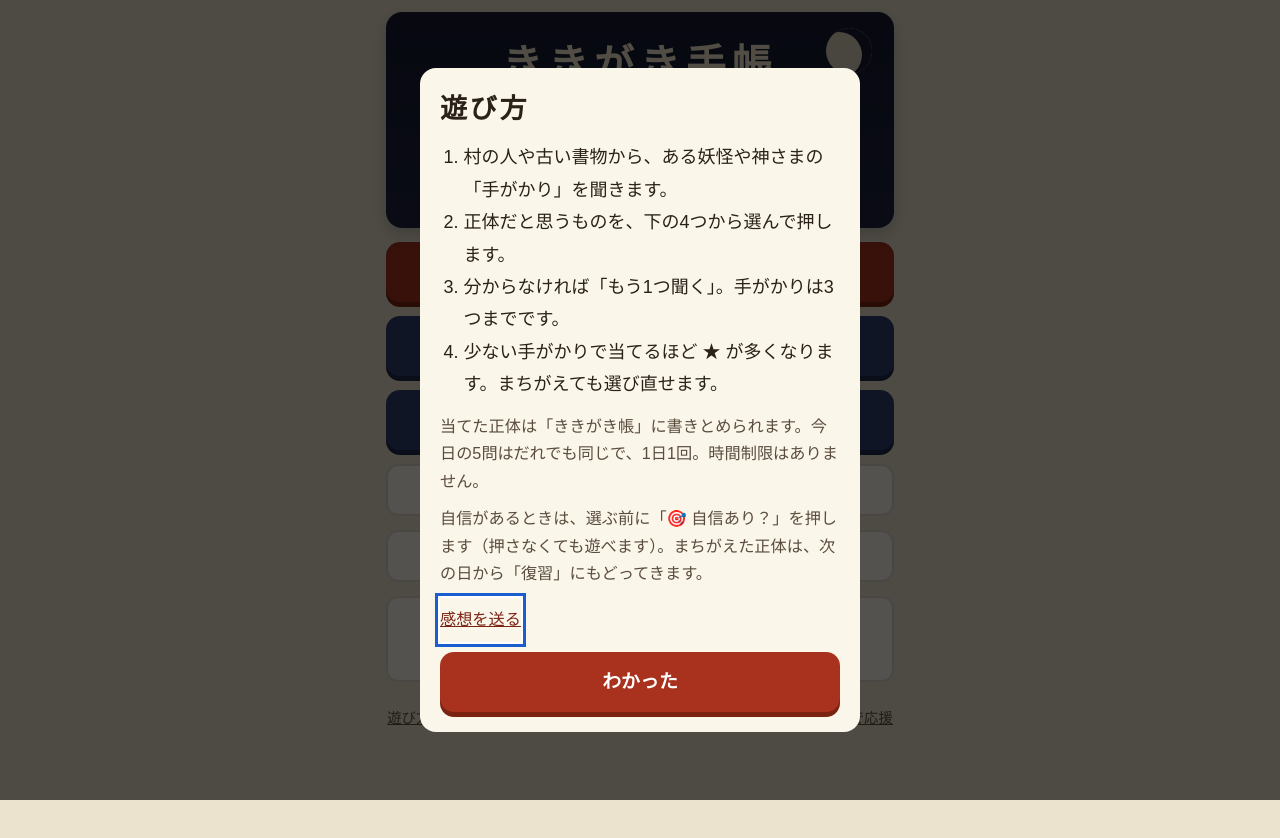
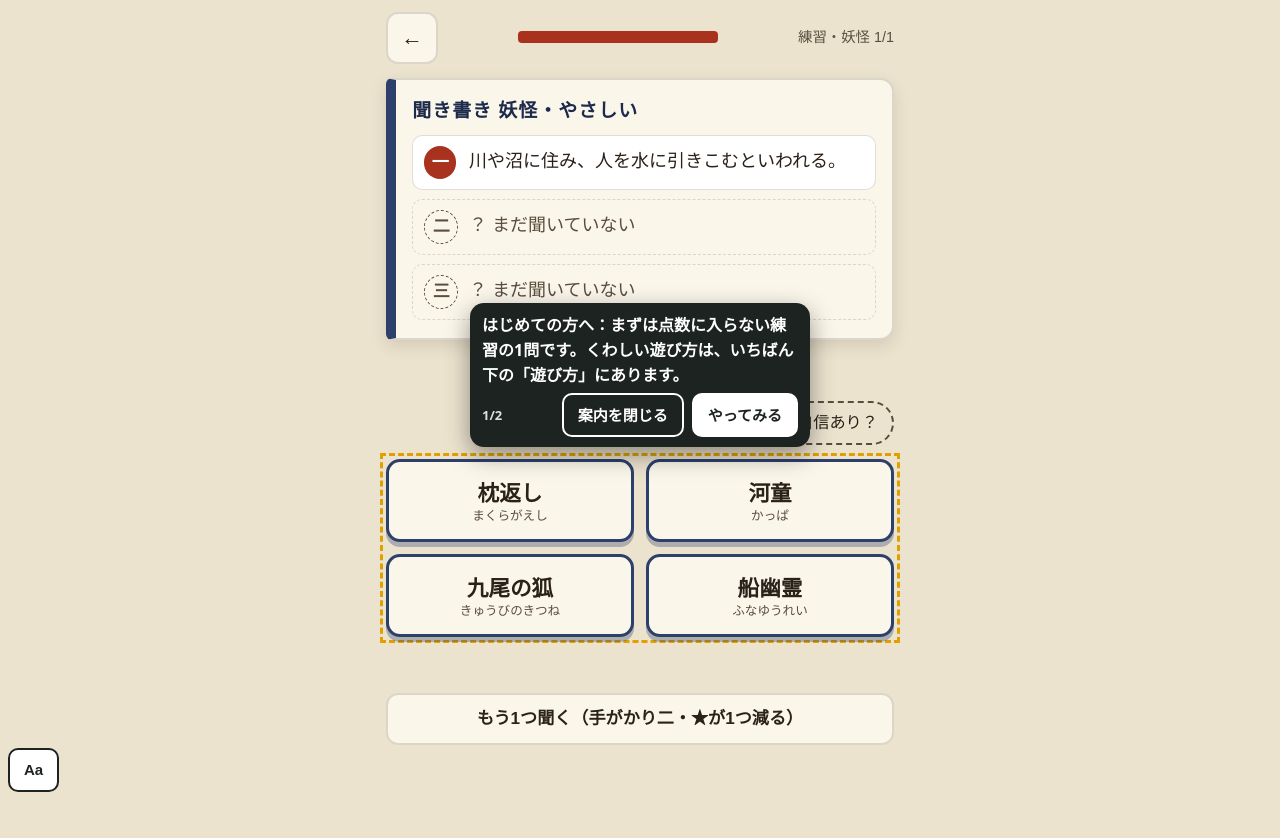
Before and after one commit to satou-aaaaa/kikigaki-techo, a plain HTML site: page index.html in a window 1280 px wide. Drawn offline with Linux system fonts and the light colour scheme; a web font is replaced by a local one.

Commit message:
ひな形の共通部品を写す（shared-workflows 67f7985） (#14)
Co-authored-by: template-sync <41898283+github-actions[bot]@users.noreply.github.com>

```diff
--- a/index.html
+++ b/index.html
@@ -341,7 +341,8 @@ html.a11y-say body{padding-bottom:calc(64px + env(safe-area-inset-bottom,0px))!i
 //      （incidents/2026-11-21-hand-copied-helpers-drift.md）。
 //      あわせて、はじめて遊ぶ人への案内（吹き出し Core.coach）を足した。長い「遊び方」の窓の代わりに、練習の1問を遊びながら
 //      その場で一言ずつ教える（NN/g「Mobile Instructional Overlays」・Andersen ほか CHI 2012「The Impact of Tutorials on Games of Varying Complexity」）。
-//   3: 2026-11-22 吹き出しを出しているあいだ 0.4 秒ごとに場所を測り直す（古い場所に残って押す所を隠すことがあった）。ボタンの字を「案内を閉じる」に
+//   3: 2026-11-22 吹き出しを出しているあいだ 0.4 秒ごとに場所を測り直す（古い場所に残って押す所を隠すことがあった）。ボタンの字を「案内を閉じる」に。
+//      段の wait（その所が出るまで待つ）を足した。全ゲームの「はじめての練習」を sync-template の migrateFirstPlay が足すため
 //   2: 2026-11-22 感想フォームのゲーム名を、渡さなければ題（<title>）から入れる。sync-template が全ゲームを game-core に切り替える（migrateCore）ため
 // 決まり: 外へ通信しない。ゲームの関数の名前（toast・buzz など）は上書きしない（Core.toast などで呼ぶ）。
 (function () {
@@ -427,6 +428,7 @@ html.a11y-say body{padding-bottom:calc(64px + env(safe-area-inset-bottom,0px))!i
   //   sel   …… 吹き出しを付ける所。まだ画面に無いあいだは待つ（ゲームが画面を作り直しても付け直す）
   //   until …… その所が画面に出たら次へ進む（答えた・正解した など）。無ければ sel を押したら次へ
   //   button …… 押すと次へ進むボタンの字（読むだけの吹き出し）
+  //   wait  …… その所が画面に出るまで、この吹き出しは出さずに待つ（答えたあとにだけ「次へ」を指す など）
   //   pos   …… "below"（既定）か "above"。その側に場所が無ければ、ページを少し動かして場所を空ける（読む所を隠さないため）
   // 吹き出しは押す所を隠さない（上か下の空いたほうに出す）。「案内を閉じる」と Esc でいつでもやめられる。
   const coach = (() => {
@@ -461,7 +463,7 @@ html.a11y-say body{padding-bottom:calc(64px + env(safe-area-inset-bottom,0px))!i
       while (steps && i < steps.length && steps[i].until && find(steps[i].until)) i++;
       if (!steps) return;
       if (i >= steps.length) return stop(true);
-      const st = steps[i], el = find(st.sel);
+      const st = steps[i], el = st.wait && !find(st.wait) ? null : find(st.sel);
       if (!el) { box.hidden = true; mark(null); return; }
       box.hidden = false; mark(el);
       const fresh = shown !== i;
@@ -897,7 +899,7 @@ function home() {
   $("go-cal").onclick = () => cal();
   $("go-ach").onclick = achView;
   bindFooter(); toTop();
-  if (!s.tut) openHow();
+  if (!s.tut) firstPlay();
 }
 function practiceMenu() {
   app.innerHTML = `<header><button class="icon" id="back" aria-label="もどる">←</button><h1>練習<small>今日の記録には入りません（ききがき帳には載ります）</small></h1></header>
@@ -907,6 +909,27 @@ function practiceMenu() {
   document.querySelectorAll(".lv button").forEach((b) => (b.onclick = () => startRun("p", b.dataset.c)));
   bindFooter(); toTop();
 }
+// first-play:begin（shared-workflows の scripts/sync-template.mjs が足した。直すときはひな形を直す）
+// はじめての人：長い「遊び方」の窓を出さず、点数に入らない練習の1問を遊びながら、吹き出しで一言ずつ教える（game-core の Core.coach）。
+// 「見た」は始めたその場で残す（途中でやめても、次からはふつうに始まる。くわしい遊び方はいつでもいちばん下の「遊び方」から）
+const FIRST_STEPS = [
+  { sel: "#choices", button: "やってみる", text: "はじめての方へ：まずは点数に入らない練習の1問です。くわしい遊び方は、いちばん下の「遊び方」にあります。" },
+  { sel: "#next", wait: ".verdict", text: "できました。わけを読んだら、ここを押して進みます。" },
+];
+function firstPlay() {
+  save((s) => { s.tut = true; });
+  // 練習の入り口を開いて、いちばん上（いちばんやさしい）を押す。無ければ前の形（遊び方の窓）にもどす
+  practiceMenu();
+  const b = document.querySelector(".lv button");
+  if (!window.Core || !Core.coach || !b) { home(); return openHow(); }
+  b.click();
+  // 練習は1問だけにする（数を減らしてから描き直す）
+  save((s) => { const r = s.runs && s.runs.p; if (r && Array.isArray(r.list)) r.list = r.list.slice(0, 1); });
+  play();
+  // 案内を閉じた（Esc も）ら、1問の練習の途中経過を残さずにホームへ（ふだんの練習の「続きから」を出さない）
+  Core.coach.start(FIRST_STEPS, { home, onEnd: (done) => { if (done === false) { save((s) => { const r = s.runs && s.runs.p; if (r && !(r.res || []).length) delete s.runs.p; }); home(); } } });
+}
+// first-play:end
 function startRun(mode, opt) {
   const k = todayKey(); let ng = false;
   save((s) => {
```
Also changed, not shown: qa/run.mjs (+6 -5 lines).
